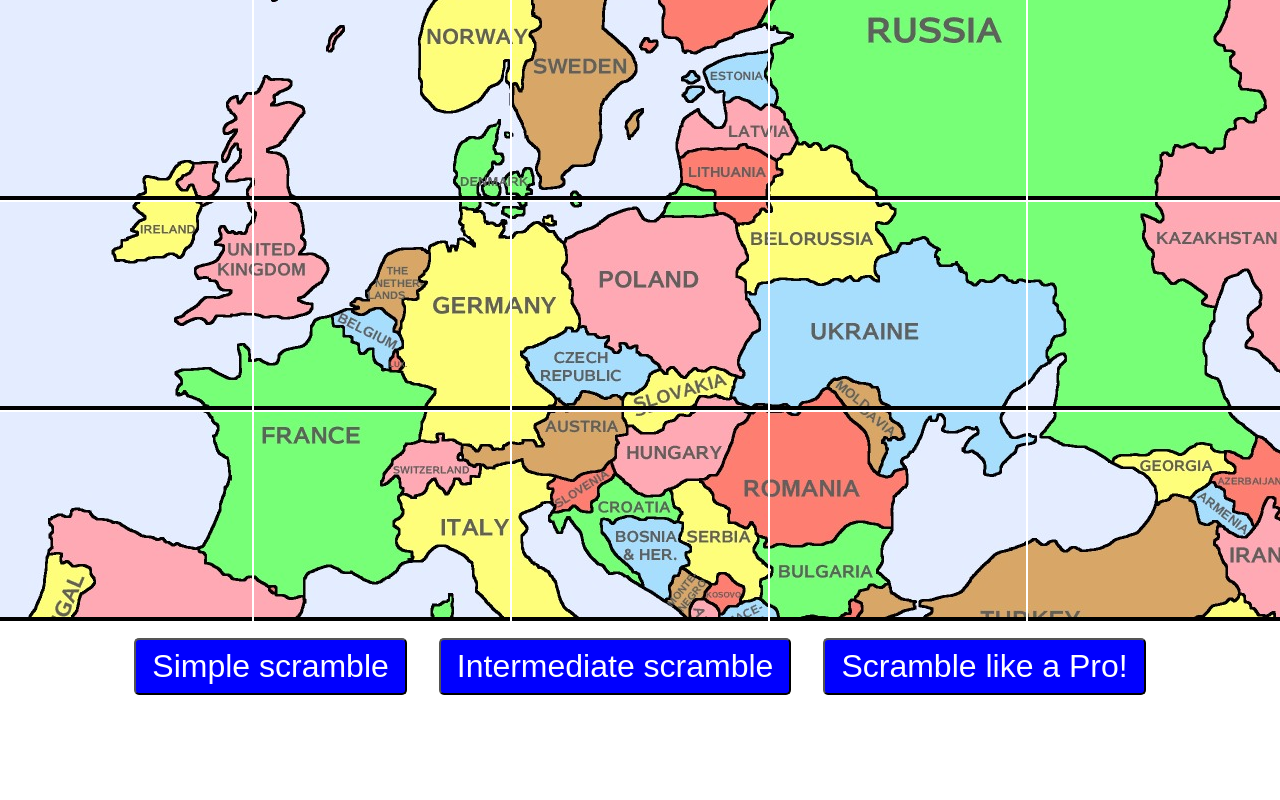
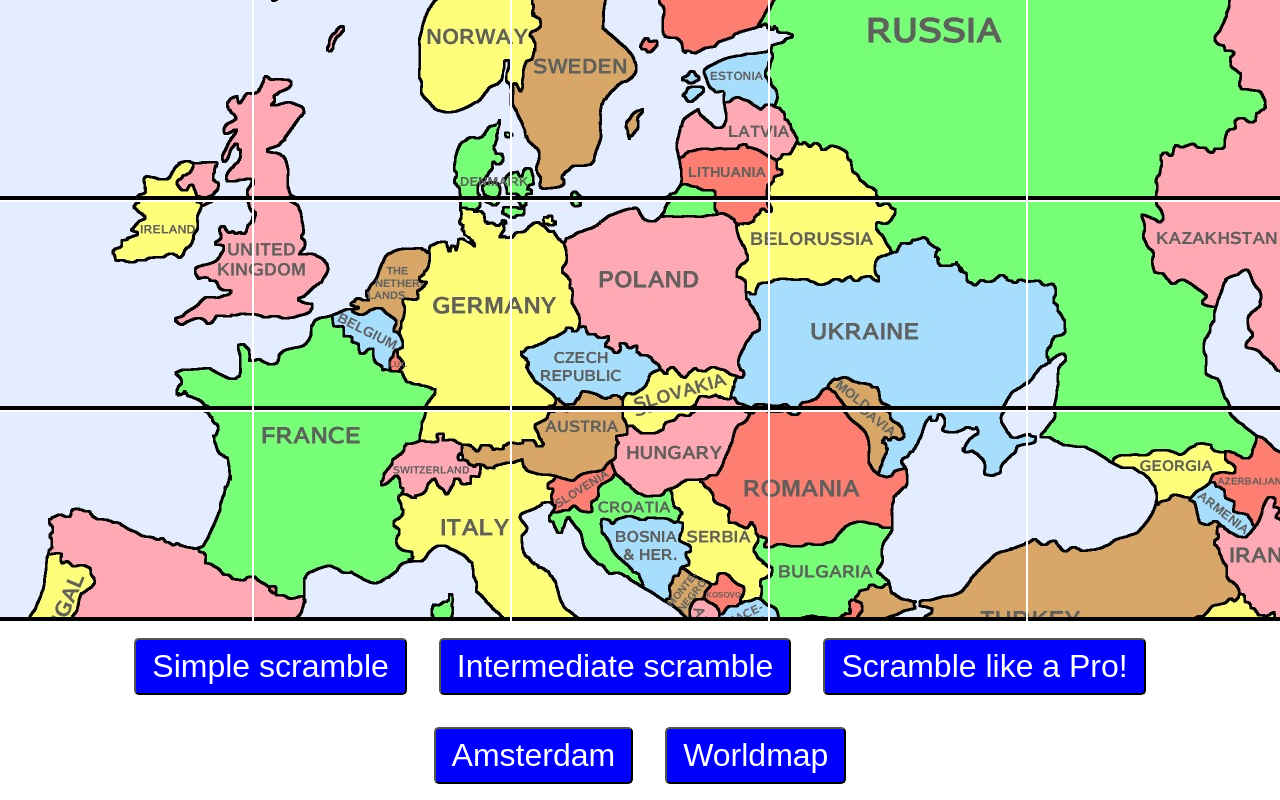
Before and after one commit to reposman33/sliding-puzzle, a React (Create React App) app: page / in a window 1280 px wide. Shown: the part 376-1176 px from the top of the page. Before the commit the page ends 1087 px from the top, so only its background shows below. Built offline with nearby package versions, Linux system fonts and the light colour scheme.

Commit message:
Add buttons to select another image.

```diff
--- a/src/components/board.js
+++ b/src/components/board.js
@@ -12,16 +12,21 @@ const ADAGIO_SCRAMBLESPEED = 500;
 const MODERATO_SCRAMBLESPEED = 350;
 const ALLEGRO_SCRAMBLESPEED = 200;
 
+const images = {
+	Worldmap: "/assets/img/tiles/sliced Map of Europe",
+	Amsterdam: "/assets/img/tiles/sliced Amsterdam"
+};
+
 // make the board that contains the tiles grid
 // @ return {object} - key:numeric, value:object {1:{}, 2:{},3(),...}
-const makeBoard = () => {
+const makeBoard = selectedImage => {
 	const board = [];
 	for (let i = 0; i < nrOfRows * nrOfCols; i++) {
 		const col = i % nrOfCols;
 		const row = Math.floor(i / nrOfCols);
 		board[i] = {
 			id: i,
-			display: `/assets/img/tiles/sliced Map of Europe/row-${row}-col-${col}.jpg`,
+			display: `${images[selectedImage]}/row-${row}-col-${col}.jpg`,
 			row: row,
 			col: col,
 			type: i === emptyTileIndex ? "emptyTile" : "tile",
@@ -33,7 +38,7 @@ const makeBoard = () => {
 
 function Board() {
 	// define state hook
-	const [boardState, setBoardState] = useState(makeBoard());
+	const [boardState, setBoardState] = useState(makeBoard("Worldmap"));
 
 	const onHandleClick = tile => {
 		// ignore clicks on the black square since it is not a tile
@@ -197,6 +202,7 @@ function Board() {
 
 	return (
 		<React.Fragment>
+			<span className='subHeader'></span>
 			<div className='board'>{makeRows()}</div>
 			<div>
 				<button onClick={() => onClickScramble(BEGINNER_NROFSCRAMBLES, ADAGIO_SCRAMBLESPEED)}>
@@ -209,6 +215,10 @@ function Board() {
 					Scramble like a Pro!
 				</button>
 			</div>
+			<div>
+				<button onClick={() => setBoardState(makeBoard("Amsterdam"))}>Amsterdam</button>
+				<button onClick={() => setBoardState(makeBoard("Worldmap"))}>Worldmap</button>
+			</div>
 		</React.Fragment>
 	);
 }
```
